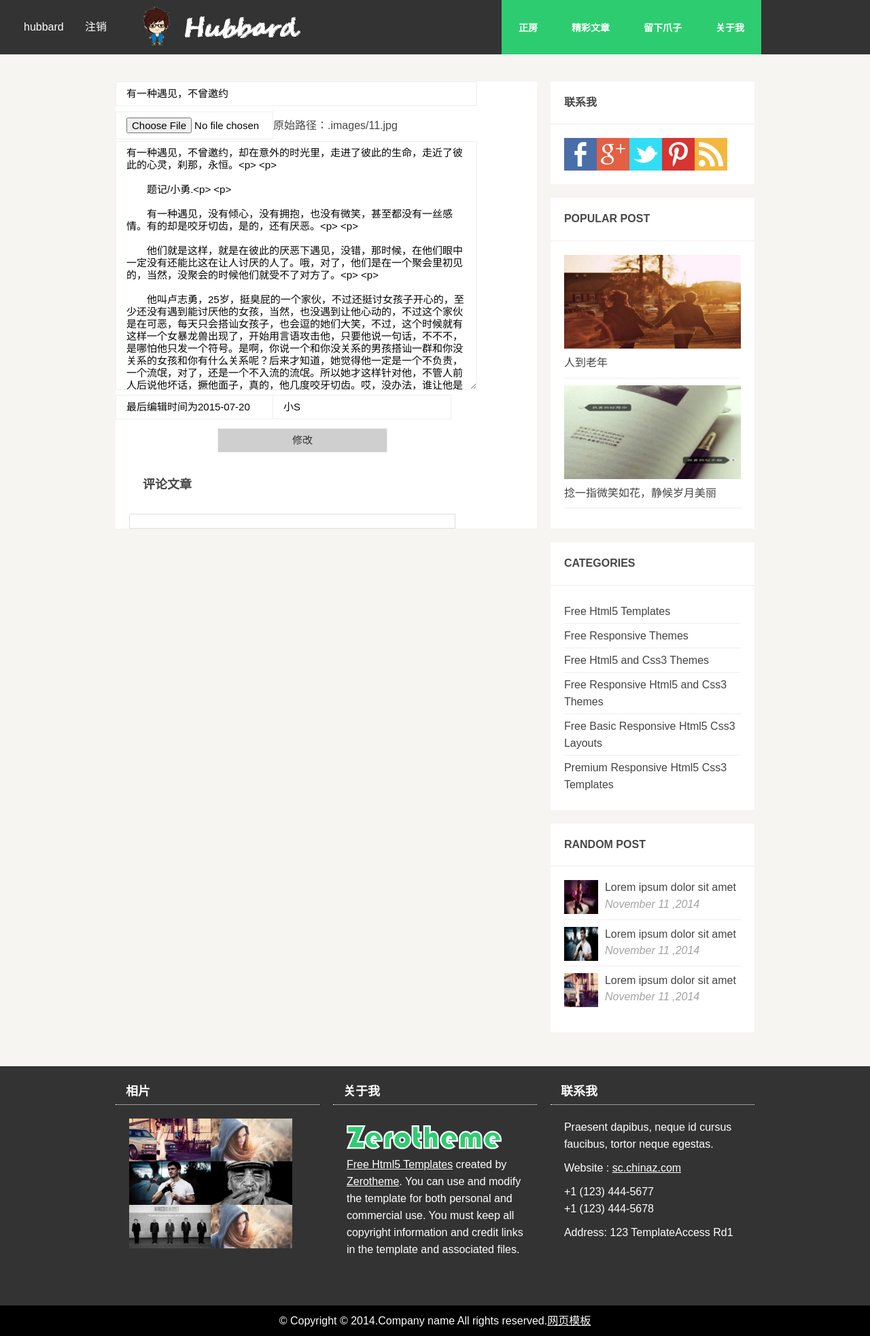
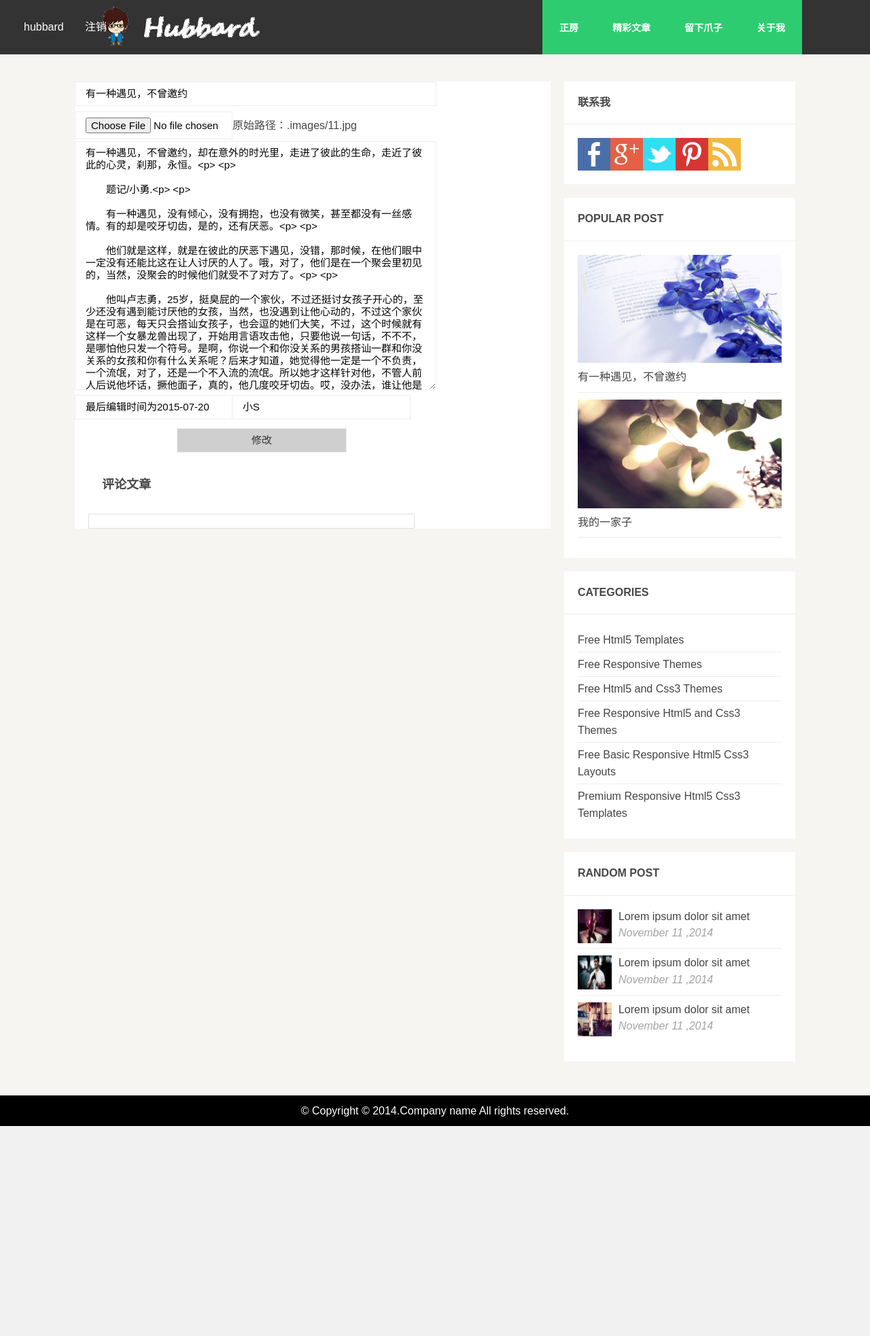
Before and after one commit to hubbard09/mybokes, a PHP site: page /admin/post.php?p=42 in a window 1280 px wide. Shown: the whole page at 68% size. After the commit the page ends 1657 px from the top, so only its background shows below. Run offline with PHP 8.4, Linux system fonts and the light colour scheme; a user stored in the database is signed in; data comes from the database, SQL or seed files in the repository.

Commit message:
修改登录BUG，删除界面页脚

```diff
--- a/Comment_reply.php
+++ b/Comment_reply.php
@@ -9,13 +9,12 @@
 $id = $_GET['p'];
 $sql = "select * from message where id = $id";
 $query = mysql_query($sql);
-$rowo = mysql_fetch_array($query);
+$onef = mysql_fetch_array($query);
 if (isset($_POST['submit'])) {
     $sql = "INSERT INTO admin_reply (id, name, content, lastdate,messageid) VALUES (NULL,'{$_POST['name']}','{$_POST['content']}',now(),'$id')";
     mysql_query($sql);
-    $url = "post.php?p={$rowo['messageid']}";
+    $url = "post.php?p={$onef['messageid']}";
     echo "<script language = 'javascript' type = 'text/javascript'>"; echo "window.location.href = '$url'"; echo "</script>";
 }
-
 include "Template/comment_reply.html";
 ?>
--- a/admin/Template/blog.html
+++ b/admin/Template/blog.html
@@ -148,7 +148,7 @@
                             <?php while($rec = mysql_fetch_array($recommend)) { ?>
 							<div class="post">
 								<img src="<?php echo '../'. $rec['images'] ?>"/>
-								<h5 class="title"><a href="#"><?php echo $rec['title'] ?></a></h5>
+								<h5 class="title"><a href="post.php?p=<?php echo $rec['id'] ?>"><?php echo $rec['title'] ?></a></h5>
 							</div>
                             <?php } ?>
 						</div>
@@ -193,46 +193,8 @@
 </section>
 <!--------------Footer--------------->
 <footer>
-	<div class="wrap-footer zerogrid">
-		<div class="row">
-			<div class="col-1-3">
-				<div class="wrap-col">
-					<div class="box">
-						<div class="heading"><h4 class="title">相片</h4></div>
-						<div class="content gallery">
-							<a href="#"><img src="../images/img5.jpg" width="120"/></a><a href="#"><img src="../images/img4.jpg" width="120"/></a><a href="#"><img src="../images/img3.jpg" width="120"/></a><a href="#"><img src="../images/img2.jpg" width="120"/></a><a href="#"><img src="../images/img1.jpg" width="120"/></a><a href="#"><img src="../images/img4.jpg" width="120"/></a>
-						</div>
-					</div>
-				</div>
-			</div>
-			<div class="col-1-3">
-				<div class="wrap-col">
-					<div class="box">
-						<div class="heading"><h4 class="title">关于我</h4></div>
-						<div class="content">
-							<a href="http://sc.chinaz.com" target="_blank"><img src="../images/zerotheme.png" style="border: 0px; margin: 10px 0;"/></a>
-							<p><a href="http://sc.chinaz.com" target="_blank">Free Html5 Templates</a> created by <a href="http://sc.chinaz.com">Zerotheme</a>. You can use and modify the template for both personal and commercial use. You must keep all copyright information and credit links in the template and associated files.</p>
-						</div>
-					</div>
-				</div>
-			</div>
-			<div class="col-1-3">
-				<div class="wrap-col">
-					<div class="box">
-						<div class="heading"><h4 class="title">联系我</h4></div>
-						<div class="content">
-							<p>Praesent dapibus, neque id cursus faucibus, tortor neque egestas.</p>
-							<p>Website : <a href="http://sc.chinaz.com" target="_blank">sc.chinaz.com</a></p>
-							<p>+1 (123) 444-5677 <br/> +1 (123) 444-5678</p>
-							<p>Address: 123 TemplateAccess Rd1</p>
-						</div>
-					</div>
-				</div>
-			</div>
-		</div>
-	</div>
 	<div class="copyright">
-		<p>&copy; Copyright &copy; 2014.Company name All rights reserved.<a target="_blank" href="http://sc.chinaz.com/moban/">&#x7F51;&#x9875;&#x6A21;&#x677F;</a></p>
+		<p>&copy; Copyright &copy; 2014.Company name All rights reserved.</p>
 	</div>
 </footer>
 
--- a/admin/login.php
+++ b/admin/login.php
@@ -1,6 +1,7 @@
 <?php
 include 'conn.php';
 session_start();
+
 if(isset ($_POST['submit']) ) {
     if($_POST['submit'] == '登录') {
         $name = $_POST['log'];
@@ -20,6 +21,7 @@
               exit;
     }
 }
+session_destroy();
 include "../admin/Template/login.html"
 ?>
 <meta http-equiv="content-type" content="text/html;charset=utf-8">
--- a/admin/post.php
+++ b/admin/post.php
@@ -24,7 +24,7 @@
 $sql = "select * from message where messageid = $id order by id desc limit 10";
 $query = mysql_query($sql);
 
-$sql = "select * from userpost order by Recommend desc limit 2";
+$sql = "select * from userpost order by click desc limit 2";
 $recommend = mysql_query($sql);
 
 include "Template/blog.html";
--- a/css/zerogrid.css
+++ b/css/zerogrid.css
@@ -7,7 +7,7 @@
 */
 /* -------------------------------------------- */
 /* ------------------Grid System--------------- */
-.zerogrid{ width: 960px; position: relative; margin: 0 auto; padding: 0px;}
+.zerogrid{ width: 1080px; position: relative; margin: 0 auto; padding: 0px;}
 .zerogrid:after { content: "\0020"; display: block; height: 0; clear: both; visibility: hidden; }
 
 .zerogrid .row{}
--- a/index.php
+++ b/index.php
@@ -4,7 +4,7 @@
 $sql = "select * from userpost order by id desc limit 1 ";
 $query = mysql_query($sql);
 $rowoo = mysql_fetch_array($query);
-$sql = "select * from userpost order by id desc limit 2,4 ";
+$sql = "select * from userpost order by id desc limit 2,6 ";
 $query = mysql_query($sql);
 $sql = "select * from userpost order by click desc limit 2 ";
 $recommend = mysql_query($sql);
--- a/post.php
+++ b/post.php
@@ -1,6 +1,7 @@
 <?php
 include 'conn.php';
 session_start();
+$_SESSION['userurl'] = $_SERVER['REQUEST_URI'];
 $id = $_GET['p'];
 $sql = "select * from userpost where id = $id ";
 $query = mysql_query($sql);
@@ -13,7 +14,7 @@
     $sql = "INSERT INTO message (id, name, content, messageid, lastdate) VALUES (NULL, '{$_SESSION['username']}', '{$_POST['content']}', '$id', now())";
     mysql_query($sql);
 }
-$sql = "select * from userpost order by Recommend desc limit 2";
+$sql = "select * from userpost order by click desc limit 2";
 $recommend = mysql_query($sql);
 include("pageft_b.php");
 include "Template/blog.html";
```
Also changed, not shown: Template/blog.html (+1 -39 lines), Template/index.html (+1 -39 lines), Template/message.html (+1 -39 lines), admin/delete.php (+9 -1 lines).
